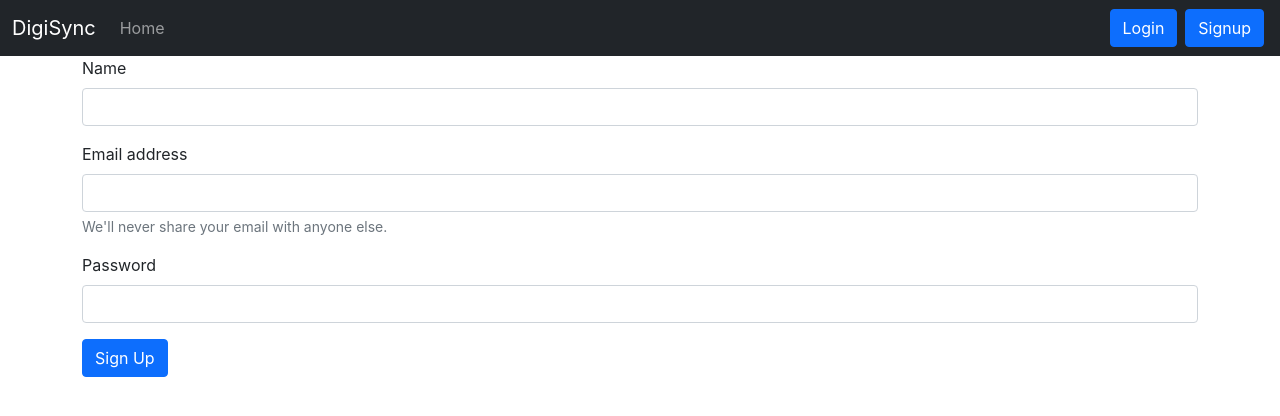
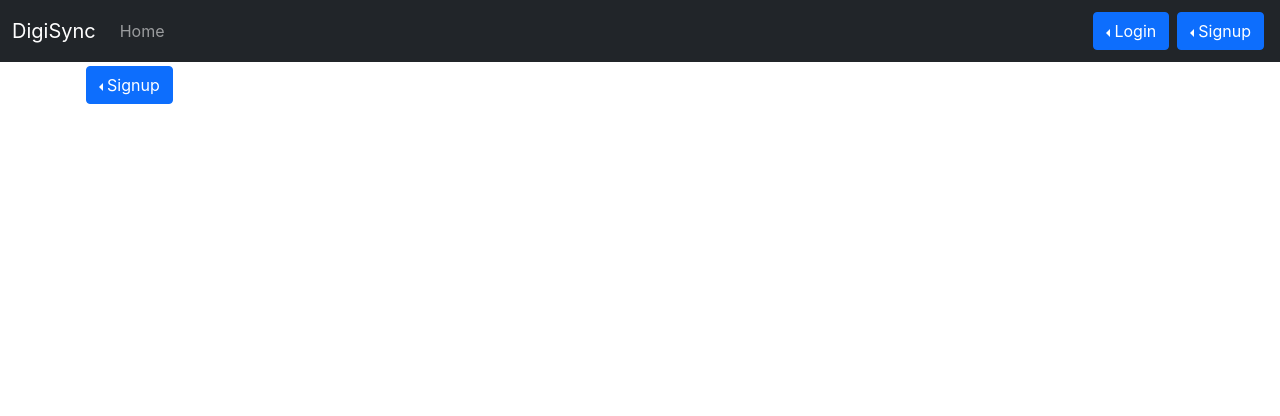
Before and after one commit to ayanpatel98/DigiSync-App, a React (Create React App) app: page /signup in a window 1280 px wide. Shown: the top 416 px of the page. Built offline with nearby package versions, Linux system fonts and the light colour scheme.

Commit message:
decoupled the login and signup components and fixed errors

```diff
--- a/package.json
+++ b/package.json
@@ -11,7 +11,8 @@
     "react-dom": "^17.0.2",
     "react-infinite-scroll-component": "^6.1.0",
     "react-router-dom": "^5.3.0",
-    "react-scripts": "4.0.3",
+    "react-scripts": "^5.0.1",
+    "react-toastify": "^8.0.0",
     "web-vitals": "^1.1.2"
   },
   "scripts": {
--- a/src/App.css
+++ b/src/App.css
@@ -43,7 +43,7 @@
   border-top: 3px solid #fff;
   border-left: 3px solid #fff;
   transition: all 0.5s ease 0s;
-  z-index: 9994;
+  z-index: 10;
 }
 
 .image-wrapper .portfolio-links a {
@@ -65,7 +65,7 @@
   border-bottom: 3px solid #fff;
   border-right: 3px solid #fff;
   transition: all 0.5s ease 0s;
-  z-index: 9994;
+  z-index: 10;
 }
 
 .image-wrapper:hover::before{
--- a/src/components/Login.js
+++ b/src/components/Login.js
@@ -1,13 +1,16 @@
-import React, {useContext, useState} from 'react';
+import React, { useContext, useState } from 'react';
 import { useHistory } from 'react-router-dom';
 import noteContext from '../context/notes/noteContext';
+import { toast } from 'react-toastify';
+import 'react-toastify/dist/ReactToastify.css';
+toast.configure();
 
 
 const Login = (props) => {
-    const [credentials, setCredentials] = useState({email: "", password: ""})
+    const [credentials, setCredentials] = useState({ email: "", password: "" })
     let history = useHistory();
     const context = useContext(noteContext);
-    const {getUser} = context;
+    const { getUser } = context;
 
     const handleSubmit = async (e) => {
         e.preventDefault();
@@ -16,38 +19,50 @@ const Login = (props) => {
             headers: {
                 'Content-Type': 'application/json'
             },
-            body: JSON.stringify({email: credentials.email, password: credentials.password})
+            body: JSON.stringify({ email: credentials.email, password: credentials.password })
         });
         const json = await response.json()
-        if (json.success){
+        if (json.success) {
             // Save the auth token and redirect
             localStorage.setItem('token', json.authtoken);
             history.push("/");
             getUser();
+            toast.success("You Logged In!", { autoClose: 2000 });
 
         }
-        else{
+        else {
             alert("Invalid credentials");
         }
     }
 
-    const onChange = (e)=>{
-        setCredentials({...credentials, [e.target.name]: e.target.value})
+    const onChange = (e) => {
+        setCredentials({ ...credentials, [e.target.name]: e.target.value })
     }
 
     return (
-        <div>
-            <form  onSubmit={handleSubmit}>
+        <div className="btn-group dropstart m-1">
+            <button type="button" className="btn btn-primary dropdown-toggle" data-bs-toggle="dropdown" aria-expanded="false" data-bs-auto-close="outside">
+                Login
+            </button>
+            <form className="dropdown-menu p-4" onSubmit={handleSubmit}>
                 <div className="mb-3">
-                    <label htmlFor="email" className="form-label">Email address</label>
-                    <input type="email" className="form-control" value={credentials.email} onChange={onChange} id="email" name="email" aria-describedby="emailHelp" />
-                    <div id="emailHelp" className="form-text">We'll never share your email with anyone else.</div>
+                    <label htmlFor="exampleDropdownFormEmail2" className="form-label">Email address</label>
+                    <input type="email" className="form-control" id="email" placeholder="email@example.com"
+                        value={credentials.email} onChange={onChange} name="email" aria-describedby="email" />
                 </div>
                 <div className="mb-3">
-                    <label htmlFor="password" className="form-label">Password</label>
-                    <input type="password" className="form-control" value={credentials.password} onChange={onChange} name="password" id="password" />
+                    <label htmlFor="exampleDropdownFormPassword2" className="form-label">Password</label>
+                    <input type="password" className="form-control" id="password" placeholder="Password"
+                        value={credentials.password} onChange={onChange} name="password" />
                 </div>
-
+                <div className="mb-3">
+                    <div className="form-check">
+                        <input type="checkbox" className="form-check-input" id="dropdownCheck2" />
+                        <label className="form-check-label" htmlFor="dropdownCheck2">
+                            Remember me
+                        </label>
+                    </div>
+                </div>
                 <button type="submit" className="btn btn-primary">Login</button>
             </form>
         </div>
--- a/src/components/Navbar.js
+++ b/src/components/Navbar.js
@@ -1,6 +1,8 @@
 import { React, useContext, useState } from 'react'
 import { Link, useLocation, useHistory } from "react-router-dom";
 import noteContext from '../context/notes/noteContext';
+import Login from './Login';
+import Signup from './Signup';
 
 const Navbar = () => {
     let location = useLocation();
@@ -15,7 +17,7 @@ const Navbar = () => {
     }
 
     return (
-        <nav className="navbar navbar-expand-lg navbar-dark bg-dark position-sticky top-0" style={{ zIndex: '10000' }}>
+        <nav className="navbar navbar-expand-lg navbar-dark bg-dark position-sticky top-0" style={{ zIndex: '6' }}>
             <div className="container-fluid">
                 <Link className="navbar-brand" to="/">DigiSync</Link>
                 <button className="navbar-toggler" type="button" data-bs-toggle="collapse" data-bs-target="#navbarSupportedContent" aria-controls="navbarSupportedContent" aria-expanded="false" aria-label="Toggle navigation">
@@ -43,21 +45,22 @@ const Navbar = () => {
                         ?
                         <>
                             <div className="text-center inline-block">
-                                <div class="btn-group dropstart">
-                                    <button type="button" class="btn btn-primary dropdown-toggle" data-bs-toggle="dropdown" aria-expanded="false">
+                                <div className="btn-group dropstart">
+                                    <button type="button" className="btn btn-primary dropdown-toggle" data-bs-toggle="dropdown" aria-expanded="false">
                                         Hi, {user}
                                     </button>
-                                    <ul class="dropdown-menu dropdown-menu-dark ">
+                                    <ul className="dropdown-menu dropdown-menu-dark ">
                                         <li className='text-center'><button className="btn btn-primary mx-1" onClick={handleSignOut}>Sign Out</button></li>
                                     </ul>
                                 </div>
                             </div>
                         </>
                         :
-                        <form className="d-flex">
-                            <Link className="btn btn-primary mx-1" to="/login" role="button">Login</Link>
-                            <Link className="btn btn-primary mx-1" to="/signup" role="button">Signup</Link>
-                        </form>
+                        <>
+                            <Login />
+                            <Signup />
+                        </>
+
                     }
                 </div>
             </div>
--- a/src/components/Noteitem.js
+++ b/src/components/Noteitem.js
@@ -1,4 +1,4 @@
-import React, {useContext} from 'react'
+import React, { useContext } from 'react'
 import noteContext from "../context/notes/noteContext"
 
 
@@ -12,8 +12,8 @@ const Noteitem = (props) => {
                 <div className="card-body">
                     <div className="d-flex align-items-center">
                         <h5 className="card-title">{note.title}</h5>
-                        <i className="far fa-trash-alt mx-2" onClick={()=>{deleteNote(note._id)} }></i>
-                        <i className="far fa-edit mx-2" onClick={()=>{updateNote(note)}}></i>
+                        <i className="far fa-trash-alt mx-2" onClick={() => { deleteNote(note._id) }}></i>
+                        <i className="far fa-edit mx-2" onClick={() => { updateNote(note) }}></i>
                     </div>
                     <p className="card-text">{note.description}</p>
 
--- a/src/components/Signup.js
+++ b/src/components/Signup.js
@@ -1,9 +1,15 @@
-import {React, useState} from 'react'
+import { React, useState, useContext } from 'react'
 import { useHistory } from 'react-router-dom'
+import noteContext from '../context/notes/noteContext';
+import { toast } from 'react-toastify';
+import 'react-toastify/dist/ReactToastify.css';
+toast.configure();
 
 const Signup = () => {
-    const [credentials, setCredentials] = useState({name: "", email: "", password: ""})
+    const [credentials, setCredentials] = useState({ name: "", email: "", password: "" })
     let history = useHistory();
+    const context = useContext(noteContext);
+    const { getUser } = context;
 
     const handleSubmit = async (e) => {
         e.preventDefault();
@@ -12,38 +18,45 @@ const Signup = () => {
             headers: {
                 'Content-Type': 'application/json'
             },
-            body: JSON.stringify({name: credentials.name, email: credentials.email, password: credentials.password})
+            body: JSON.stringify({ name: credentials.name, email: credentials.email, password: credentials.password })
         });
         const json = await response.json()
-        if (json.success){
+        if (json.success) {
+            localStorage.setItem('token', json.authtoken);
             history.push("/");
+            toast.success("You Have Signed Up!", { autoClose: 2000 });
+            getUser();
         }
-        else{
+        else {
             alert("Invalid credentials");
         }
     }
 
-    const onChange = (e)=>{
-        setCredentials({...credentials, [e.target.name]: e.target.value})
+    const onChange = (e) => {
+        setCredentials({ ...credentials, [e.target.name]: e.target.value })
     }
 
     return (
-        <div>
-            <form  onSubmit={handleSubmit}>
+        <div className="btn-group dropstart m-1">
+            <button type="button" className="btn btn-primary dropdown-toggle" data-bs-toggle="dropdown" aria-expanded="false" data-bs-auto-close="outside">
+                Signup
+            </button>
+            <form className="dropdown-menu p-4" onSubmit={handleSubmit}>
                 <div className="mb-3">
                     <label htmlFor="name" className="form-label">Name</label>
-                    <input type="text" className="form-control" value={credentials.name} onChange={onChange} id="name" name="name" aria-describedby="name" />
+                    <input type="text" className="form-control" placeholder="email@example.com"
+                        value={credentials.name} onChange={onChange} id="name" name="name" aria-describedby="name" />
                 </div>
                 <div className="mb-3">
-                    <label htmlFor="email" className="form-label">Email address</label>
-                    <input type="email" className="form-control" value={credentials.email} onChange={onChange} id="email" name="email" aria-describedby="emailHelp" />
-                    <div id="emailHelp" className="form-text">We'll never share your email with anyone else.</div>
+                    <label htmlFor="exampleDropdownFormEmail2" className="form-label">Email address</label>
+                    <input type="email" className="form-control" id="emailSignup" placeholder="email@example.com"
+                        value={credentials.email} onChange={onChange} name="email" aria-describedby="email" />
                 </div>
                 <div className="mb-3">
-                    <label htmlFor="password" className="form-label">Password</label>
-                    <input type="password" className="form-control" value={credentials.password} onChange={onChange} name="password" id="password" />
+                    <label htmlFor="exampleDropdownFormPassword2" className="form-label">Password</label>
+                    <input type="password" className="form-control" id="passwordSignup" placeholder="Password"
+                        value={credentials.password} onChange={onChange} name="password" />
                 </div>
-
                 <button type="submit" className="btn btn-primary">Sign Up</button>
             </form>
         </div>
```
Also changed, not shown: src/components/BookmarkedNews.js (+10 -1 lines), src/components/TopHeadlines.js (+12 -5 lines), src/context/notes/NoteState.js (+11 -3 lines), 2 other files (tests, documents, lock files or other folders).
